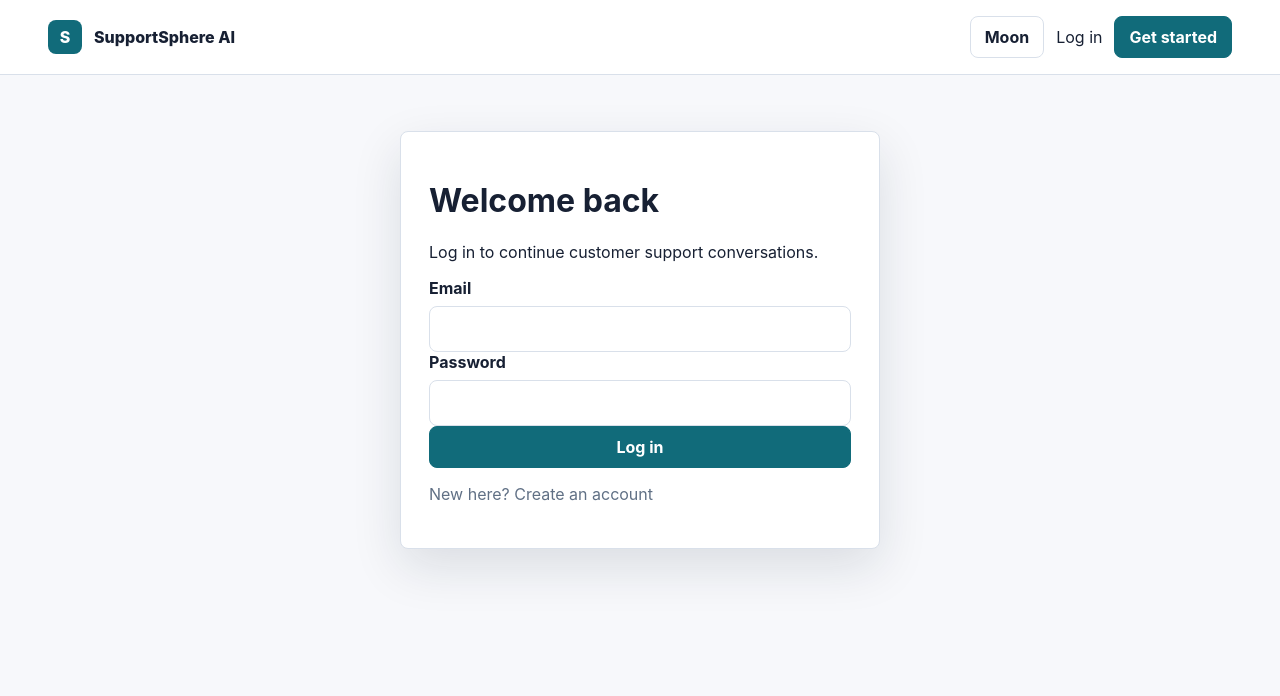
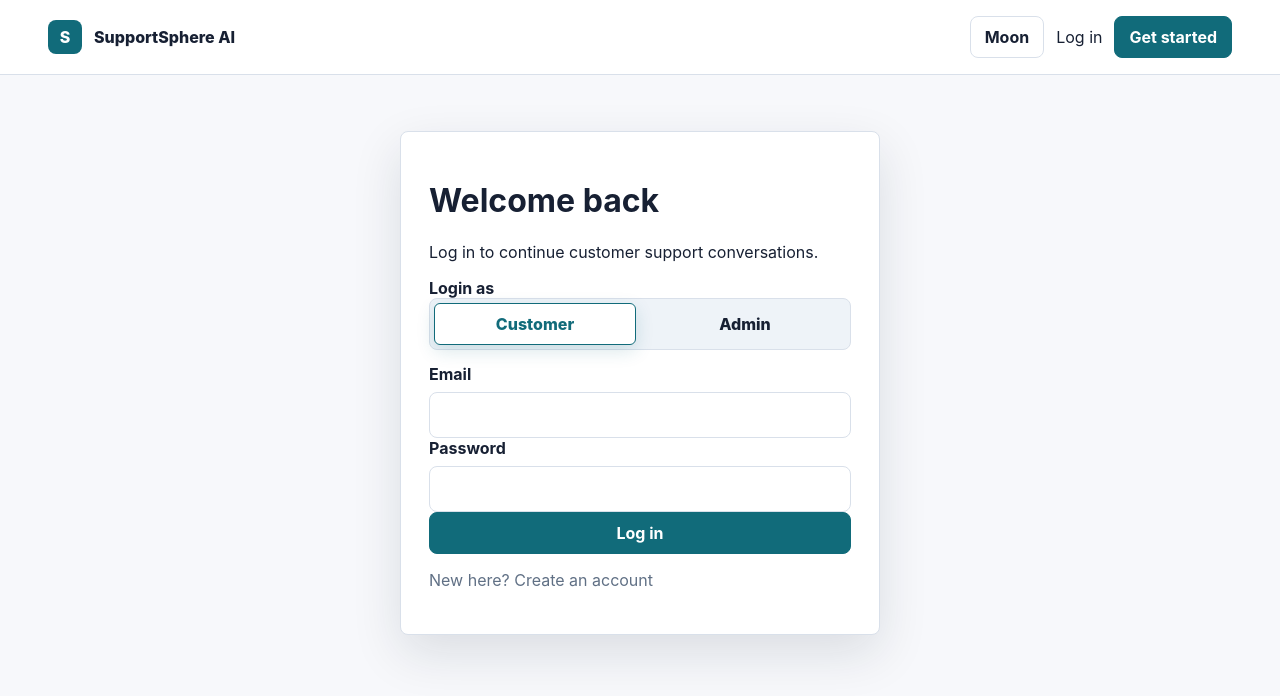
Before and after one commit to Prabath397/Mern-AI-Support-Chatbot, a React (Vite) app in the folder client/: page /login in a window 1280 px wide. Shown: the top 696 px of the page. Built offline with nearby package versions, Linux system fonts and the light colour scheme; no server answers.

Commit message:
feat: add role based login

```diff
--- a/client/src/pages/LoginPage.jsx
+++ b/client/src/pages/LoginPage.jsx
@@ -8,8 +8,9 @@ import { useAsync } from "../hooks/useAsync.js";
 
 export default function LoginPage() {
   const [form, setForm] = useState({ email: "", password: "" });
-  const { login } = useAuth();
-  const { loading, error, run } = useAsync();
+  const [selectedRole, setSelectedRole] = useState("user");
+  const { login, logout } = useAuth();
+  const { loading, error, setError, run } = useAsync();
   const navigate = useNavigate();
   const location = useLocation();
 
@@ -22,8 +23,26 @@ export default function LoginPage() {
 
   async function submit(event) {
     event.preventDefault();
-    await run(() => login(form));
-    navigate(location.state?.from?.pathname || "/app", { replace: true });
+    const signedInUser = await run(() => login(form));
+
+    if (signedInUser.role !== selectedRole) {
+      logout();
+      setError(
+        selectedRole === "admin"
+          ? "This account is not an admin account."
+          : "This account is an admin account. Use Admin login instead.",
+      );
+      return;
+    }
+
+    const fallbackPath = selectedRole === "admin" ? "/admin" : "/app";
+    const requestedPath = location.state?.from?.pathname;
+    const destination =
+      selectedRole === "admin" && requestedPath?.startsWith("/admin")
+        ? requestedPath
+        : fallbackPath;
+
+    navigate(destination, { replace: true });
   }
 
   return (
@@ -34,6 +53,27 @@ export default function LoginPage() {
         <p>Log in to continue customer support conversations.</p>
         <ErrorAlert message={error} />
         <form onSubmit={submit}>
+          <fieldset className="role-selector">
+            <legend>Login as</legend>
+            <div>
+              <button
+                type="button"
+                className={selectedRole === "user" ? "active" : ""}
+                onClick={() => setSelectedRole("user")}
+                aria-pressed={selectedRole === "user"}
+              >
+                Customer
+              </button>
+              <button
+                type="button"
+                className={selectedRole === "admin" ? "active" : ""}
+                onClick={() => setSelectedRole("admin")}
+                aria-pressed={selectedRole === "admin"}
+              >
+                Admin
+              </button>
+            </div>
+          </fieldset>
           <FormInput
             label="Email"
             id="email"
--- a/client/src/styles/main.css
+++ b/client/src/styles/main.css
@@ -255,6 +255,46 @@ textarea:disabled {
 .chat-input {
   display: grid;
   gap: 8px;
+}
+
+.role-selector {
+  display: grid;
+  gap: 8px;
+  border: 0;
+  margin: 0 0 14px;
+  padding: 0;
+}
+
+.role-selector legend {
+  font-weight: 700;
+  padding: 0;
+}
+
+.role-selector div {
+  display: grid;
+  grid-template-columns: 1fr 1fr;
+  gap: 8px;
+  padding: 4px;
+  border: 1px solid var(--border);
+  border-radius: 8px;
+  background: var(--surface-alt);
+}
+
+.role-selector button {
+  border: 1px solid transparent;
+  border-radius: 6px;
+  background: transparent;
+  color: var(--text);
+  cursor: pointer;
+  font-weight: 800;
+  padding: 10px;
+}
+
+.role-selector button.active {
+  border-color: var(--primary);
+  background: var(--surface);
+  color: var(--primary);
+  box-shadow: 0 6px 18px rgba(17, 107, 122, 0.16);
 }
 
 label {
```
Also changed, not shown: 2 other files (tests, documents, lock files or other folders).
